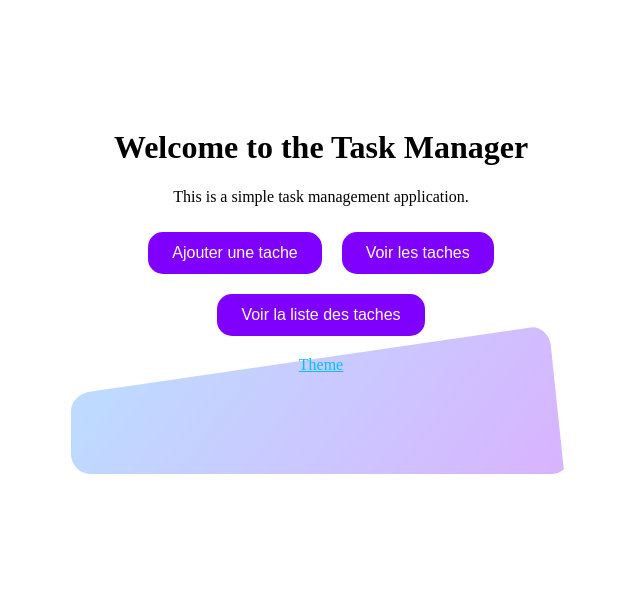
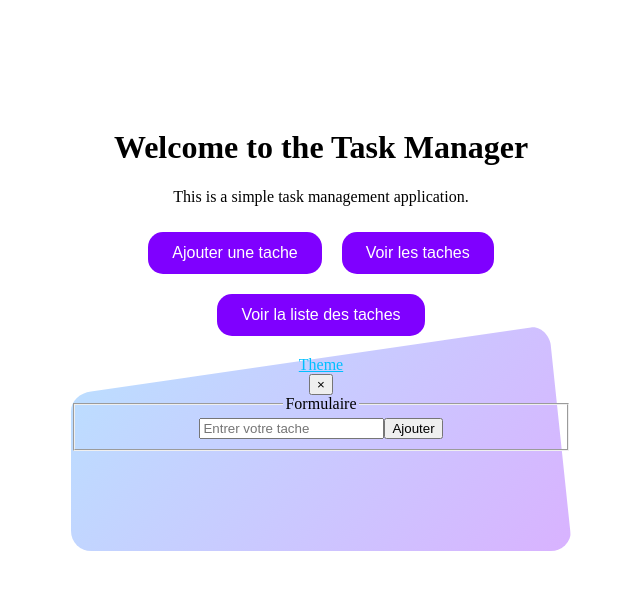
Before and after one commit to Rina-ui/Task, a React (Vite) app: page / in a window 1280 px wide. Both pictures are taken after a click on the button "Ajouter une tache". Shown: the top 590 px of the page, without its empty margins (319-959 px from the left). Built offline with nearby package versions, Linux system fonts and the light colour scheme.

Commit message:
modal TaskForm

```diff
--- a/src/components/TaskForm.jsx
+++ b/src/components/TaskForm.jsx
@@ -1,8 +1,9 @@
 import React from "react";
 
-function TaskForm() {
+function TaskForm({ onClose }) {
     return(
-        <div className="Form">
+        <div className="modal-content">
+            <button className="close-btn" onClick={onClose}>×</button>
             <fieldset>
                 <legend>
                     Formulaire
--- a/src/pages/Home.jsx
+++ b/src/pages/Home.jsx
@@ -1,6 +1,8 @@
 import React from "react";
-import { motion } from "framer-motion";
+import { motion, AnimatePresence } from "framer-motion";
 import { Link } from "react-router-dom";
+import { Navigate } from "react-router-dom";
+import TaskForm from "../components/TaskForm.jsx"; // Import the TaskForm component
 
 export default function Home() {
 
@@ -55,9 +57,12 @@ export default function Home() {
   };
 
 
-  const handleAddTask = () => {
-    alert("Ajouter une tâche cliqué !");
-  };
+  //pour afficher le formulaire modal
+  const [isModalOpen, setIsModalOpen] = React.useState(false);
+
+  const openModal = () => setIsModalOpen(true);
+  const closeModal = () => setIsModalOpen(false);
+
 
   return (
     <div style={containerStyle}>
@@ -86,9 +91,11 @@ export default function Home() {
         viewport={{ once: true, amount: 0.8 }}
         variants={cardVariants}
       >
-        <button style={buttonStyle} onClick={handleAddTask}>
+        <motion.button style={buttonStyle}
+          onClick={openModal}
+        >
           Ajouter une tache
-        </button>
+        </motion.button>
         <button style={buttonStyle}>Voir les taches</button>
         <button style={buttonStyle}>Voir la liste des taches</button>
         <div style={{ marginTop: 10 }}>
@@ -97,6 +104,27 @@ export default function Home() {
           </Link>
         </div>
       </motion.div>
+       {/* Modal for adding a task */}
+        <AnimatePresence>
+          {isModalOpen && (
+             <motion.div
+            className="modal-backdrop"
+            initial={{ opacity: 0 }}
+            animate={{ opacity: 1 }}
+            exit={{ opacity: 0 }}
+          >
+            <motion.div
+              className="modal-container"
+              initial={{ scale: 0.7, opacity: 0 }}
+              animate={{ scale: 1, opacity: 1 }}
+              exit={{ scale: 0.7, opacity: 0 }}
+              transition={{ type: "spring", stiffness: 200, damping: 20 }}
+            >
+              <TaskForm onClose={closeModal} />
+            </motion.div>
+          </motion.div>
+          )}
+        </AnimatePresence>
     </div>
   );
 }
```
